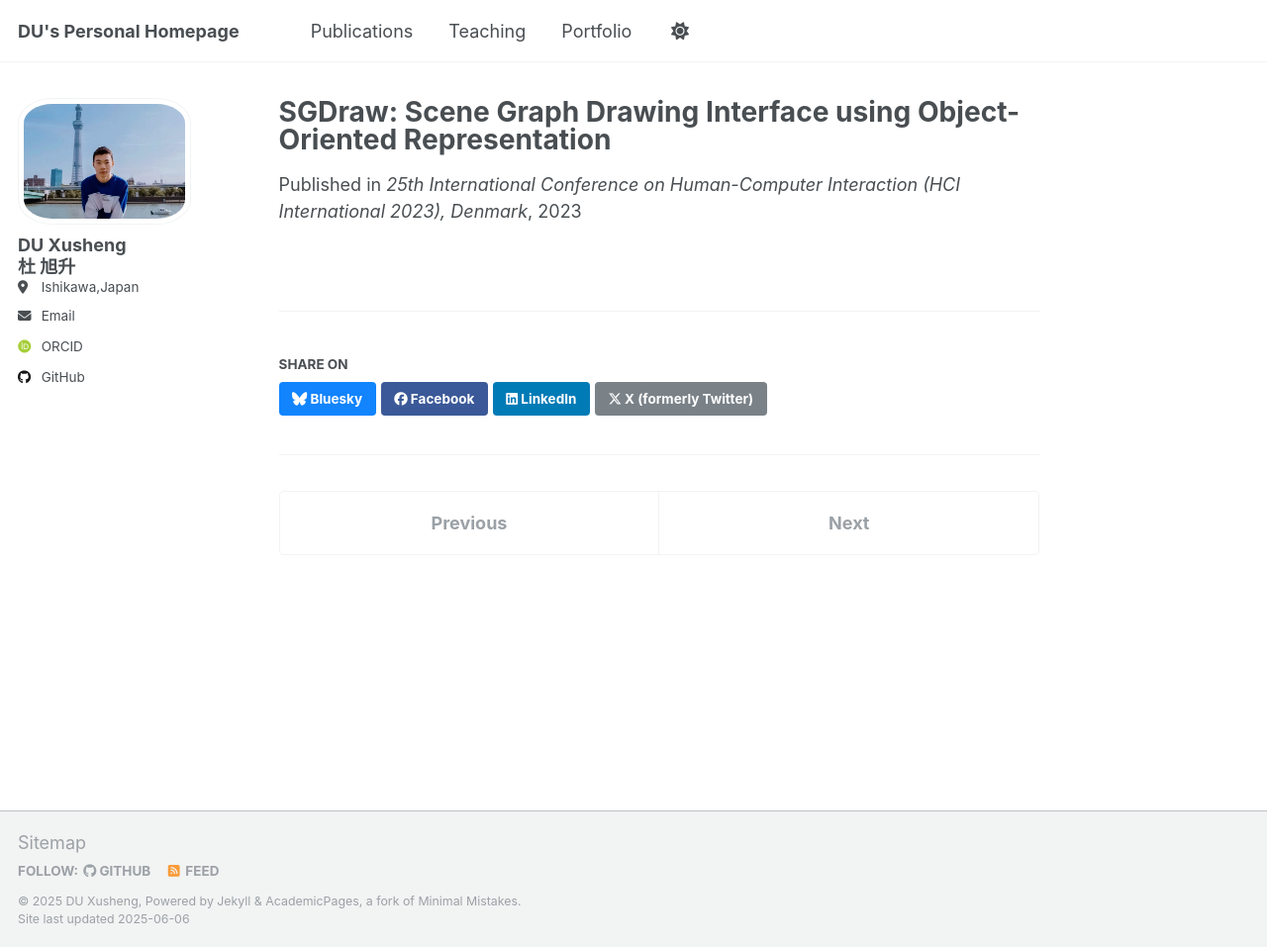
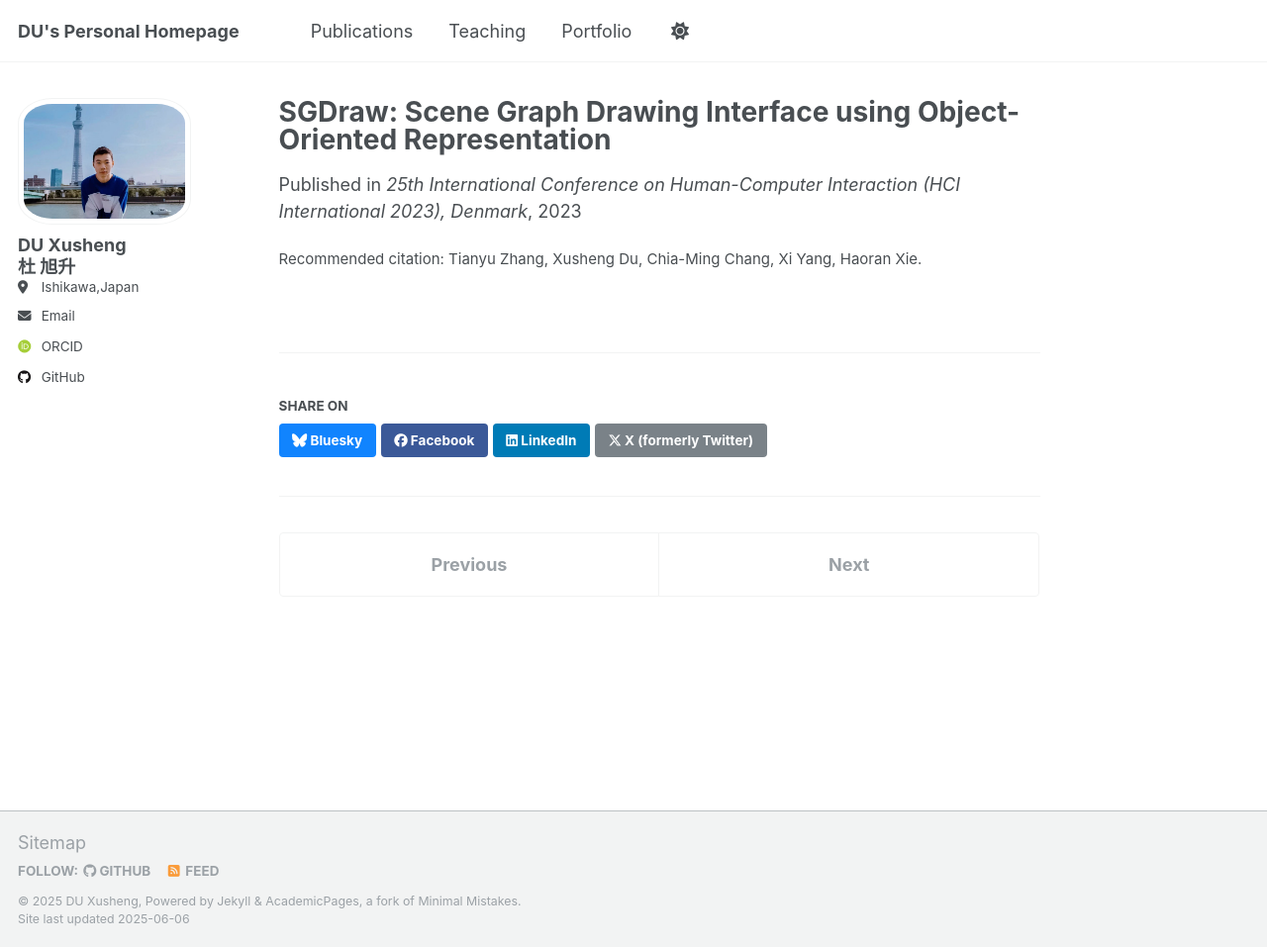
Before and after one commit to ToKyokushou/ToKyokushou.github.io, a Jekyll site: the page built from _publications/2023-07-sgdraw.md, in a window 1280 px wide and 957 px high. Shown: the whole window at 99% size. Built offline with Jekyll 4.4.1, drawn with Linux system fonts in a browser that asks for light colours; some web fonts are replaced.

Commit message:
Update 2023-07-sgdraw.md

```diff
--- a/_publications/2023-07-sgdraw.md
+++ b/_publications/2023-07-sgdraw.md
@@ -6,4 +6,5 @@ permalink: /publication/2023-07-sgdraw
 excerpt: 'An object-oriented scene graph drawing interface for semantic design tasks.'
 date: 2023-07-01
 venue: '25th International Conference on Human-Computer Interaction (HCI International 2023), Denmark'
+citation: Tianyu Zhang, Xusheng Du, Chia-Ming Chang, Xi Yang, Haoran Xie.
 ---
```
